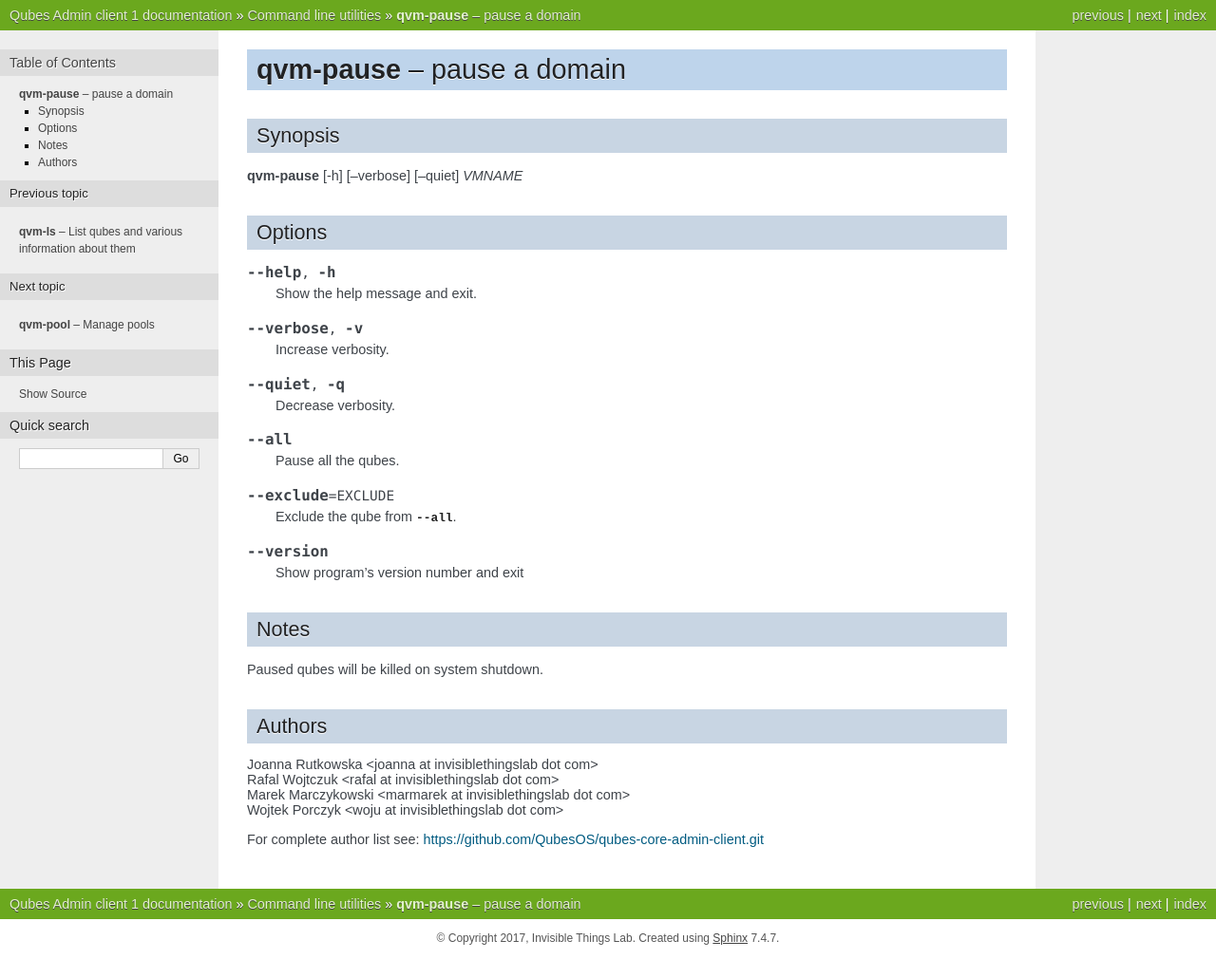
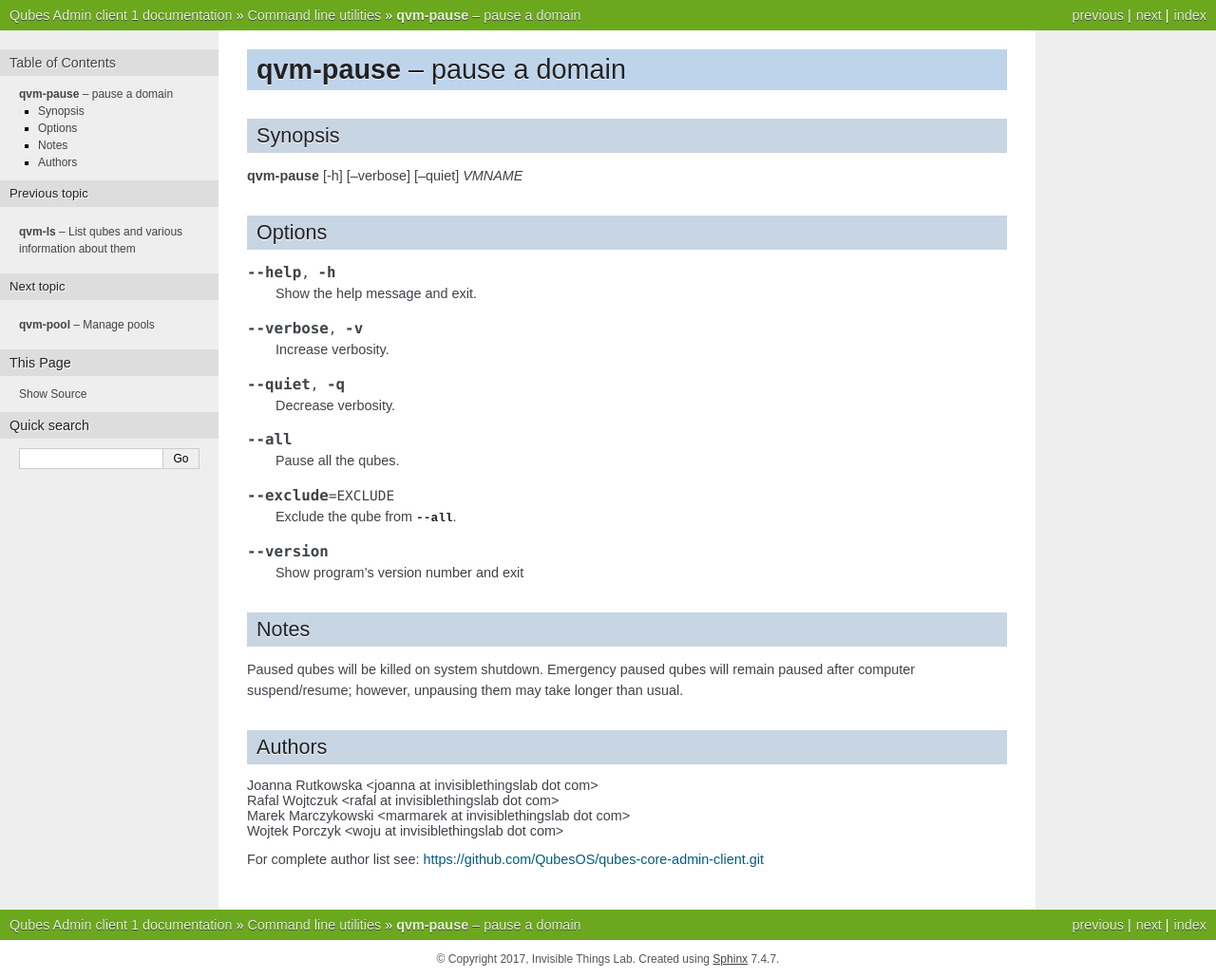
Before and after one commit to QubesOS/qubes-core-admin-client, a Sphinx documentation site: the page built from doc/manpages/qvm-pause.rst, in a window 1280 px wide. Shown: the whole page at 95% size. Built offline with Sphinx 7.4.7, drawn with Linux system fonts in a browser that asks for light colours; the version number could not be read and is left out; before the commit the page ends 1008 px from its top, so only the background shows below that.

Commit message:
Document lengthy un-pause after resuming from suspend
Supplements: https://github.com/QubesOS/qubes-core-admin/pull/673
Main issue: https://github.com/QubesOS/qubes-issues/issues/1611

```diff
--- a/doc/manpages/qvm-pause.rst
+++ b/doc/manpages/qvm-pause.rst
@@ -38,7 +38,9 @@
 Notes
 -----
 
-Paused qubes will be killed on system shutdown.
+Paused qubes will be killed on system shutdown. Emergency paused qubes will
+remain paused after computer suspend/resume; however, unpausing them may take
+longer than usual.
 
 Authors
 -------
```
